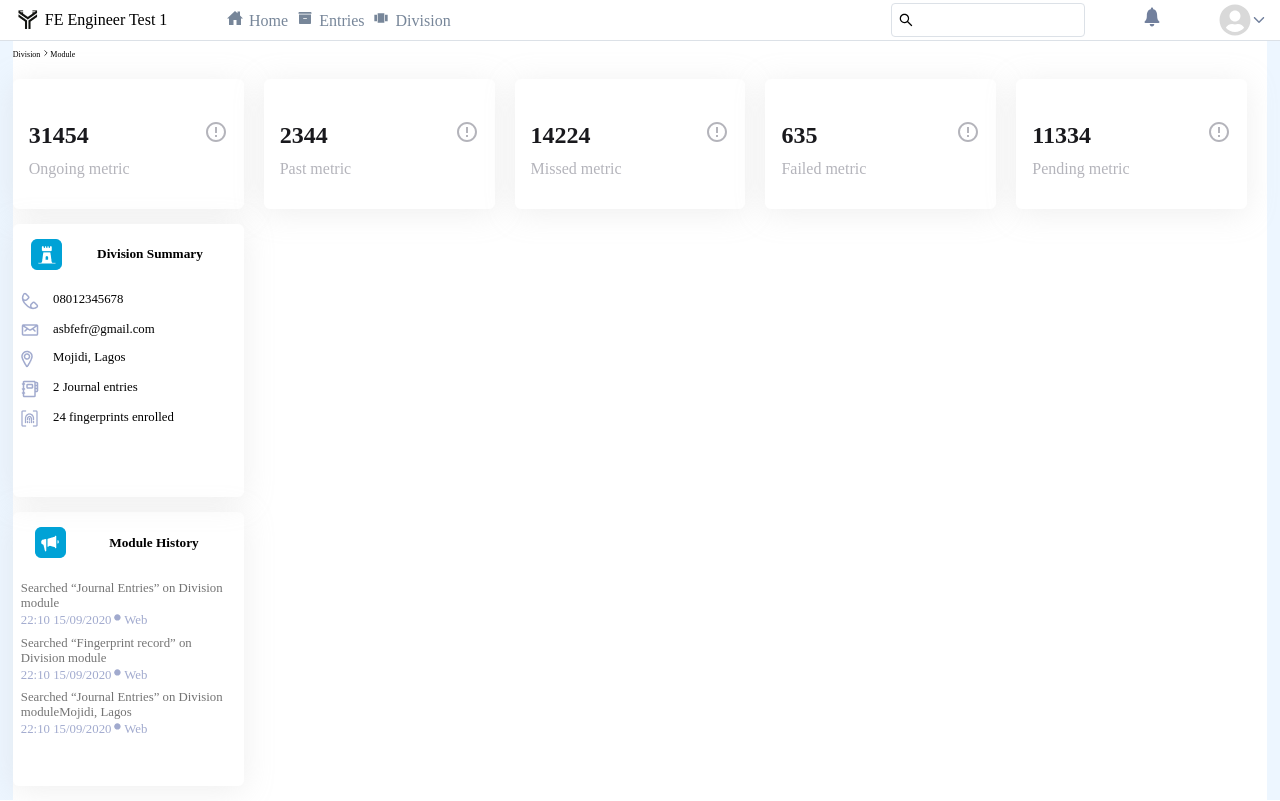
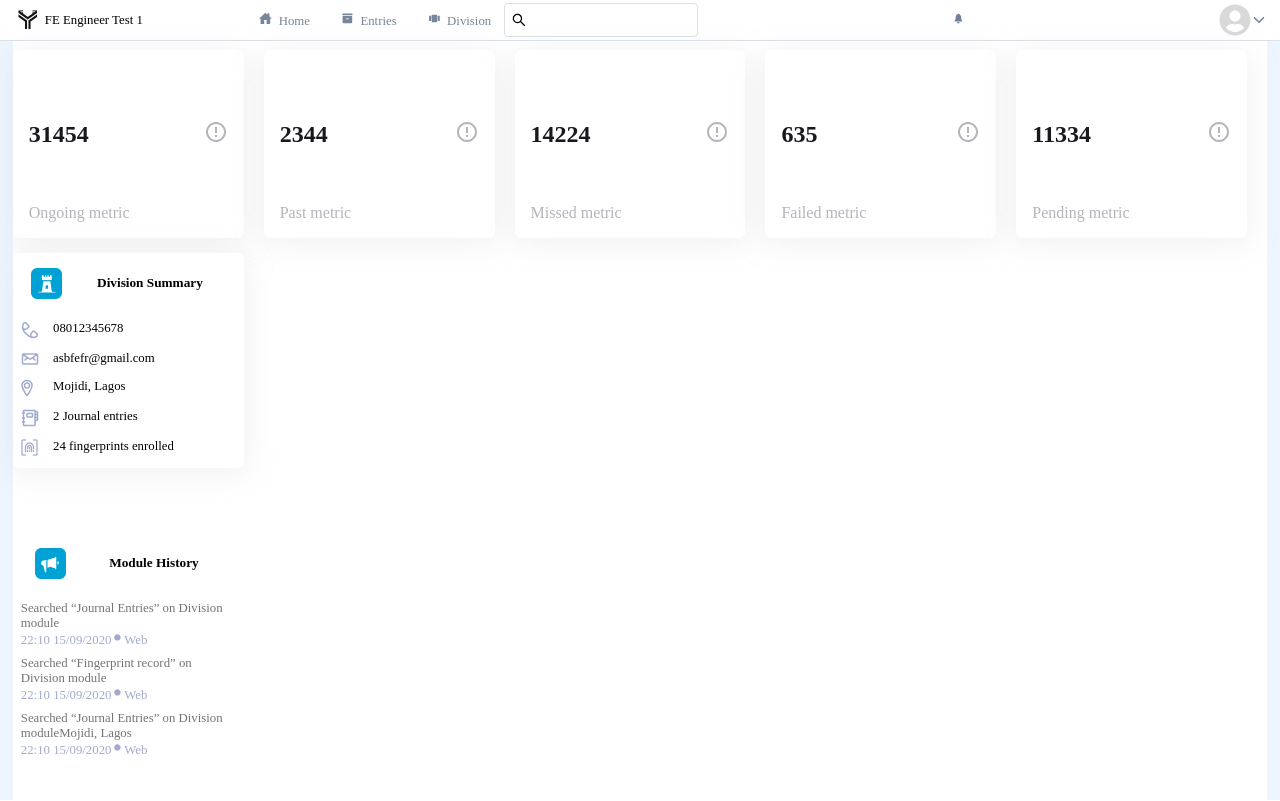
Before and after one commit to Ndipbanyan/ASB-divisions, a React (Create React App) app in the folder divisions-module/: page / in a window 1280 px wide. Built offline with nearby package versions, Linux system fonts and the light colour scheme.

Commit message:
fit screens

```diff
--- a/divisions-module/src/Modules/Division/Division.js
+++ b/divisions-module/src/Modules/Division/Division.js
@@ -1,5 +1,5 @@
 import React from 'react'
-import { Container, Wrapper,Board, } from '../common/Atoms.style'
+import { Container, Wrapper,Board, DivisionText, } from '../common/Atoms.style'
 import { IoChevronForwardSharp } from 'react-icons/io5'
 import Metrics from '../Metric/Metric'
 import Navbar from '../Navbar/index'
@@ -15,17 +15,10 @@ export default function Division() {
         font=".5rem"
         direction="column"
       >
-        <div
-          style={{
-            alignItems: "center",
-            margin: ".5rem 0 .5rem 0",
-          }}
-        >
-          <span >
-            Division <IoChevronForwardSharp />
-            Module
-          </span>
-        </div>
+        <DivisionText>
+          Division <span style={{color:'#000'}}><IoChevronForwardSharp /></span>
+          Module
+        </DivisionText>
         <Wrapper>
           <Metrics />
           <Summary />
--- a/divisions-module/src/Modules/common/Atoms.style.js
+++ b/divisions-module/src/Modules/common/Atoms.style.js
@@ -46,8 +46,10 @@ export const Wrapper = styled.div`
   width: 100%;
   height: 95%;
   flex-wrap: wrap;
+  align-items:center;
+  align-items:center;
 
-  @media only screen and (min-width: 768px) {
+  @media only screen and (min-width: 600px) {
     display: grid;
     grid-template-columns: repeat(5,1fr);
     grid-template-rows: 18% 1fr 1fr;
@@ -55,10 +57,19 @@ export const Wrapper = styled.div`
     row-gap: 15px;
   }
 `;
+export const DivisionText = styled.div`
+  align-items: center;
+  margin: 0.5rem 0 0.5rem 0;
+  font-size: 1rem;
+  color: #778699;
+  @media only screen and (max-width: 768px) {
+    font-size: 0.8rem;
+  }
+`;
 export const Board = styled.div`
   /* background: blue; */
   grid-row: 2 / span 3;
-  grid-column: 2 / span5;
+  grid-column: 2 / span 5;
   display: grid;
 `;
  export const Nav = styled.div`
@@ -71,29 +82,36 @@ export const Board = styled.div`
    border-bottom: 1px solid #dce1e7;
    font-size: 1rem;
    @media only screen and (min-width: 768px) {
-
+     font-size: .8rem;
    }
  `;
 export const NavLeft = styled.div`
-  width: 20%;
+  width: 30%;
   height: 100%;
   display: flex;
   align-items: center;
   justify-content: space-between;
-  @media only screen and (min-width: 600px) {
-    width: 35%;
+  @media only screen and (max-width: 600px) {
+    width: 10%;
   }
-  `;
+  @media only screen and (min-width: 768px) {
+    width: 45%;
+  }
+`;
   export const Logo = styled.div`
-    display:flex;
-    align-items:center;
+    display: flex;
+    align-items: center;
     width: 50%;
-  `;
-  export const Span = styled.span`
-    @media only screen and (max-width: 600px) {
-      display:none;
+    @media only screen and (max-width: 768px) {
+      width: 10%;
     }
   `;
+export const Span = styled.span`
+
+  @media only screen and (max-width: 768px) {
+    display: none;
+  }
+`;
   export const Listing = styled.ul`
     list-style-type: none;
     display: flex;
@@ -105,31 +123,38 @@ export const NavLeft = styled.div`
     @media only screen and (max-width: 600px) {
       display: none;
     }
+    @media only screen and (max-width: 768px) {
+      width: 90%;
+    }
   `;
 
 export const NavRight = styled(NavLeft)`
-  width: 80%;
+  width: 70%;
 
-  @media only screen and (min-width: 600px) {
-    width: 30%;
-    font-size:1.5rem;
+  @media only screen and (max-width: 600px) {
+    width: 80%;
+    font-size: 1.5rem;
   }
-  `
+
+`;
   export const SearchWrap = styled.div`
     width: 8rem;
-    height: 0.8rem;
+    height: 1.5rem;
     font-size: 0.6rem;
     display: flex;
     align-items: center;
-    justify-content:center;
+    justify-content: center;
     background: #ffffff;
     border: 1px solid #dce1e7;
     border-radius: 4px;
     @media only screen and (min-width: 600px) {
       font-size: 1rem;
       width: 12rem;
-      height:2rem;
-
+      height: 2rem;
+    }
+    @media only screen and (max-width: 768px) {
+      width: 10rem;
+      height:1.5rem
     }
   `;
 export const Input = styled.input.attrs((props) => ({
@@ -146,16 +171,25 @@ export const Input = styled.input.attrs((props) => ({
   }
 `;
 export const UserButton = styled.div`
-  display:flex;
-  font-size:2rem;
-  text-align:center;
-  outline:none;
-  background:none;
+  display: flex;
+  font-size: 2rem;
+  text-align: center;
+  outline: none;
+  background: none;
   cursor: pointer;
+  @media only screen and (max-width: 600px) {
+    display: none;
+  }
+  @media only screen and (max-width: 768px) {
+    font-size: 1.5rem;
+  }
 `;
 export const UserButton1 = styled(UserButton)`
   font-size: 1rem;
   color: #72809d;
+  @media only screen and (max-width: 600px) {
+    display: none;
+  }
 `;
 
 export const Menu = styled.button`
@@ -177,28 +211,32 @@ export const Card = styled.div`
   grid-row: 1;
   box-shadow: 0px 4px 30px rgba(192, 192, 192, 0.25);
   border-radius: 6px;
-  padding: 2rem 1rem 0 1rem;
+  padding:1rem;
+  @media only screen and (max-width: 768px) {
+    font-size: 1rem;
+    padding: 1rem .7rem 0 .7rem;
 
-  @media only screen and (max-width: 768px) {
-    display: none;
   }
+  @media only screen and (max-width: 600px) {
+    font-size: 1rem;
+    padding: .4rem .2rem;
+    margin:1rem;
+    width:8rem;
+    height:5rem;
+  }
+
 `;
 export const SideCard = styled.div.attrs((props) => ({
   row: props.row || "2",
   column: props.column || "1",
-  box: props.box || "0px 4px 30px rgba(192, 192, 192, 0.25",
+  box: props.box || "0px 4px 30px rgba(192, 192, 192, 0.25)",
   background: props.background || "#ffffff",
 }))`
   grid-row: ${(props) => props.row};
   grid-column: ${(props) => props.column};
-  box-shadow: 0px 4px 30px rgba(192, 192, 192, 0.25);
+  box-shadow: ${(props) => props.box};
   border-radius: 6px;
-  /* box-shadow:${(props) => props.box}; */
-  /* padding: 0.4rem; */
   background: ${(props) => props.background};
-  /* border: 1px solid; */
-  /* font-size: 1rem; */
   @media only screen and (max-width: 768px) {
-
   }
 `;
```
Also changed, not shown: 1 other file (tests, documents, lock files or other folders).
